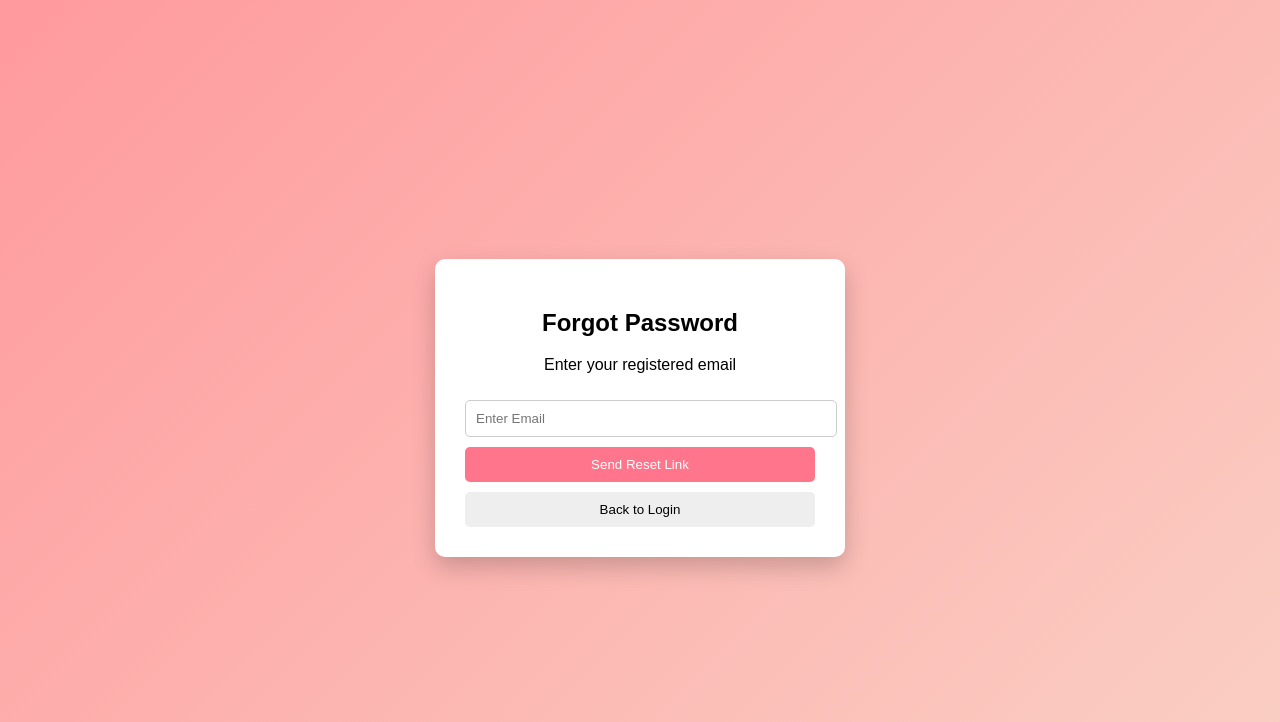
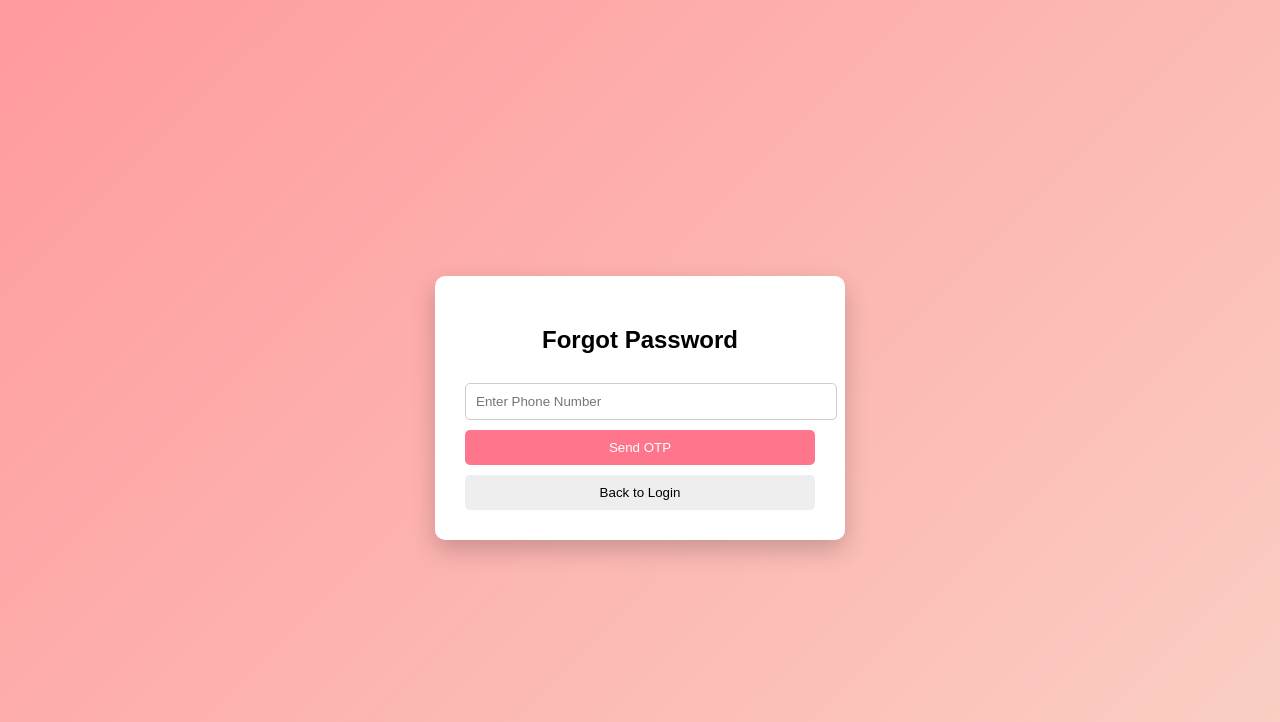
Before and after one commit to Shreyaverma9555/Fileshare_project, a Flask app: template templates/forgot.html in a window 1280 px wide. Shown: the top 722 px of the page. Run offline with Flask 3, Linux system fonts and the light colour scheme; the template is opened without the code that fills it, so the values that code supplies are empty; parts of the project's set-up code (start-up, migrations or seed data) failed here and were passed over; some libraries are stand-ins or nearby versions.

Commit message:
Final FileShare app with OTP + forgot password

```diff
--- a/app.py
+++ b/app.py
@@ -14,6 +14,7 @@ load_dotenv()
 # ------------------ APP ------------------
 app = Flask(__name__)
 app.secret_key = os.environ.get("SECRET_KEY", "dev_key")
+app.config['MAX_CONTENT_LENGTH'] = 100 * 1024 * 1024
 
 # ------------------ TWILIO CONFIG ------------------
 client = Client(
@@ -91,7 +92,7 @@ init_db()
 UPLOAD_FOLDER = "/tmp/uploads"
 os.makedirs(UPLOAD_FOLDER, exist_ok=True)
 
-ALLOWED_EXTENSIONS = {"png", "jpg", "pdf", "txt"}
+ALLOWED_EXTENSIONS = {"png", "jpg", "pdf", "txt",  "jpeg", "gif", "doc", "docx", "ppt", "pptx", "zip", "csv", "xls", "xlsx"}
 
 def allowed_file(filename):
     return "." in filename and filename.rsplit(".", 1)[1].lower() in ALLOWED_EXTENSIONS
@@ -137,6 +138,8 @@ def login():
     if request.method == "POST":
         phone = request.form.get("phone")
         password = request.form.get("password")
+        if not phone.startswith("+"):
+         phone = "+" + phone
 
         conn = get_db_connection()
         cursor = conn.cursor()
@@ -158,6 +161,52 @@ def login():
         return redirect(url_for("verify_otp_page"))
 
     return render_template("login.html")
+
+# -------- FORGOT PASSWORD --------
+@app.route("/forgot", methods=["GET", "POST"])
+def forgot_password():
+    if request.method == "POST":
+        phone = request.form.get("phone")
+
+        if not phone.startswith("+"):
+            phone = "+" + phone
+
+        # Send OTP
+        if send_otp(phone):
+            session["reset_phone"] = phone
+            return redirect(url_for("reset_password"))
+        else:
+            return render_template("forgot.html", error="Failed to send OTP")
+
+    return render_template("forgot.html")
+
+# -------- RESET PASSWORD --------
+@app.route("/reset", methods=["GET", "POST"])
+def reset_password():
+    if request.method == "POST":
+        otp = request.form.get("otp")
+        new_password = request.form.get("password")
+        phone = session.get("reset_phone")
+
+        if verify_otp(phone, otp):
+            conn = get_db_connection()
+            cursor = conn.cursor()
+
+            hashed_password = generate_password_hash(new_password)
+
+            cursor.execute(
+                "UPDATE users SET password=%s WHERE phone=%s",
+                (hashed_password, phone)
+            )
+
+            conn.commit()
+            conn.close()
+
+            return redirect(url_for("login"))
+        else:
+            return render_template("reset.html", error="Invalid OTP")
+
+    return render_template("reset.html")
 
 # -------- OTP VERIFY --------
 @app.route("/verify", methods=["GET", "POST"])
--- a/templates/forgot.html
+++ b/templates/forgot.html
@@ -64,20 +64,15 @@
 
 <div class="card">
     <h2>Forgot Password</h2>
-    <p>Enter your registered email</p>
 
-    <form method="POST" action="/forgot">
-        <input type="email" name="email" placeholder="Enter Email" required>
-        <button type="submit">Send Reset Link</button>
-    </form>
+    <form method="POST">
+        <input type="text" name="phone" placeholder="Enter Phone Number" required>
+        <button type="submit">Send OTP</button>
 
     {% if error %}
         <p class="error">{{ error }}</p>
     {% endif %}
-
-    {% if message %}
-        <p class="success">{{ message }}</p>
-    {% endif %}
+    </form>
 
     <a href="/login">
         <button type="button" class="back-btn">Back to Login</button>
--- a/templates/login.html
+++ b/templates/login.html
@@ -107,7 +107,7 @@
         <button class="link-btn" type="button">Register</button>
     </a>
 
-    <a href="/forgot" class="forgot">Forgot Password?</a>
+    <a href="{{ url_for('forgot_password') }}" class="forgot">Forgot Password?</a>
 </div>
 
 </body>
```
Also changed, not shown: templates/reset_password.html (+3 -7 lines).
